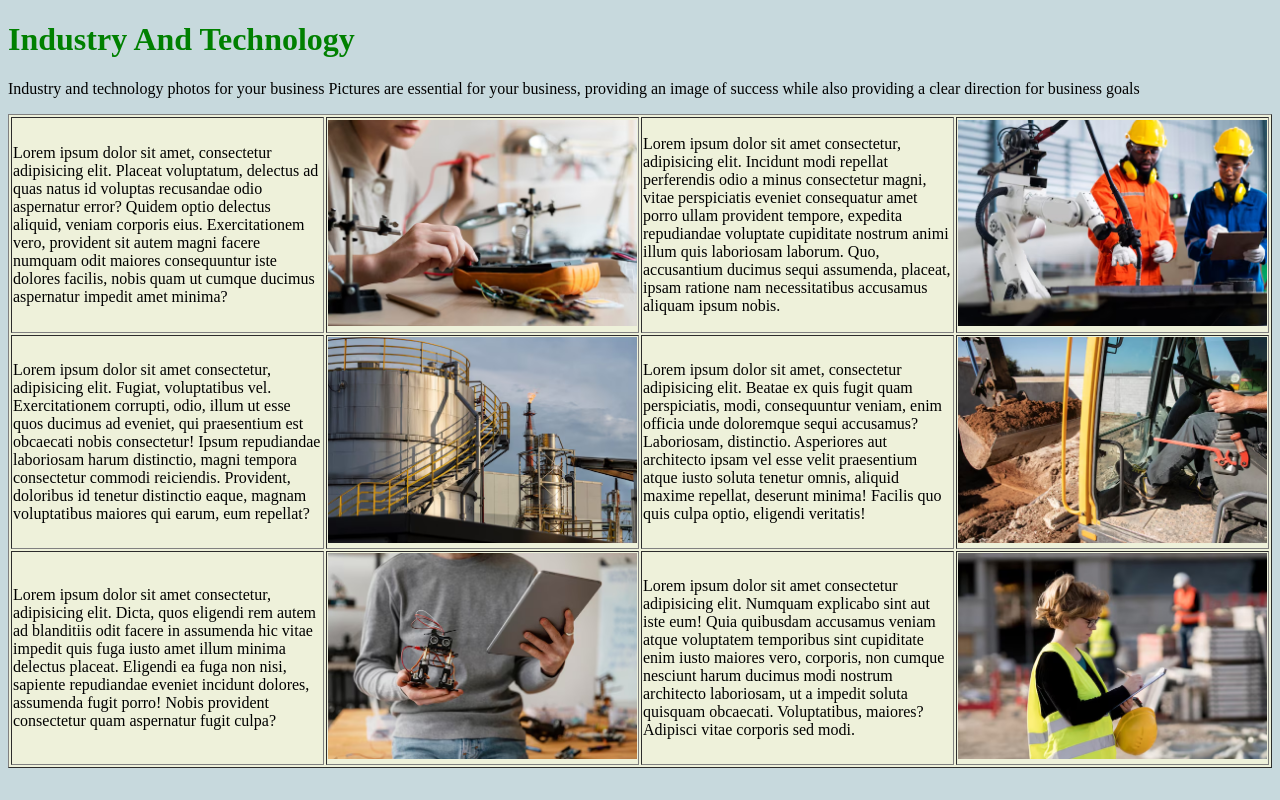
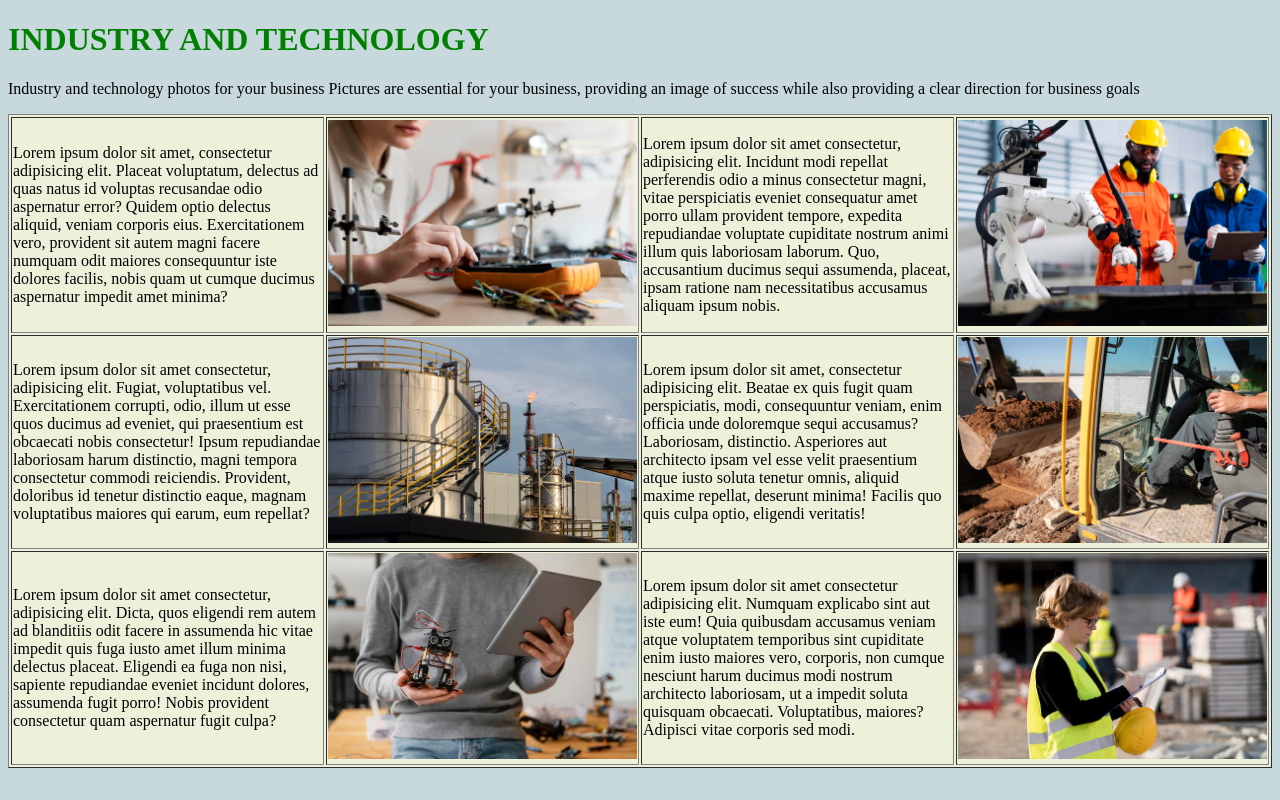
Before and after one commit to Nour4g/Assignment_1, a plain HTML site: page index.html in a window 1280 px wide. Drawn offline with Linux system fonts and the light colour scheme.

Commit message:
Update index.html

```diff
--- a/index.html
+++ b/index.html
@@ -10,7 +10,7 @@
 
 <body style="background-color: #C7D9DD;">
 
-    <h1 style="color: green;">Industry And Technology</h1>
+    <h1 style="color: green;">INDUSTRY AND TECHNOLOGY</h1>
 
     <p>Industry and technology photos for your business
         Pictures are  essential for your business, providing an image of success while also providing a clear direction for business goals</p>
```
